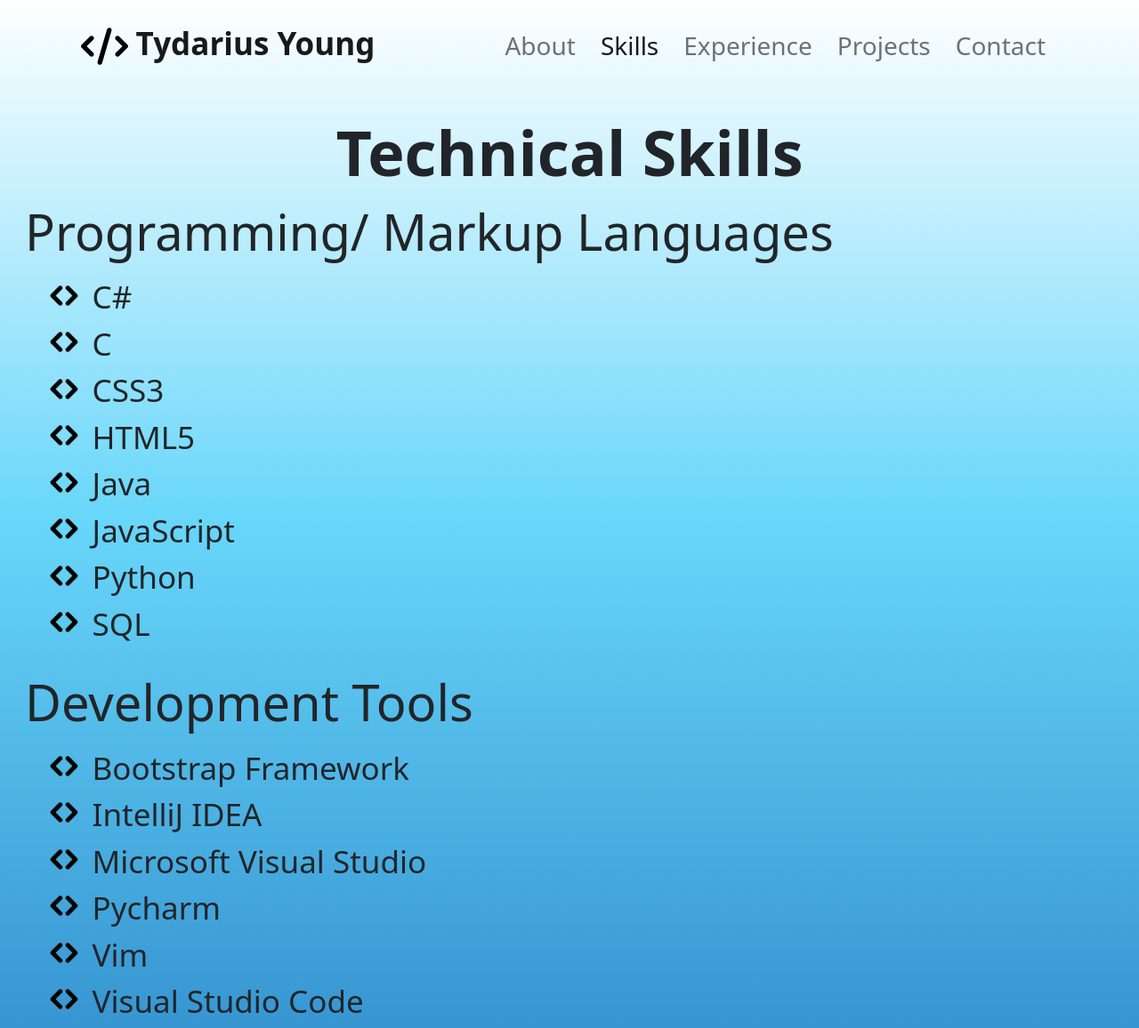
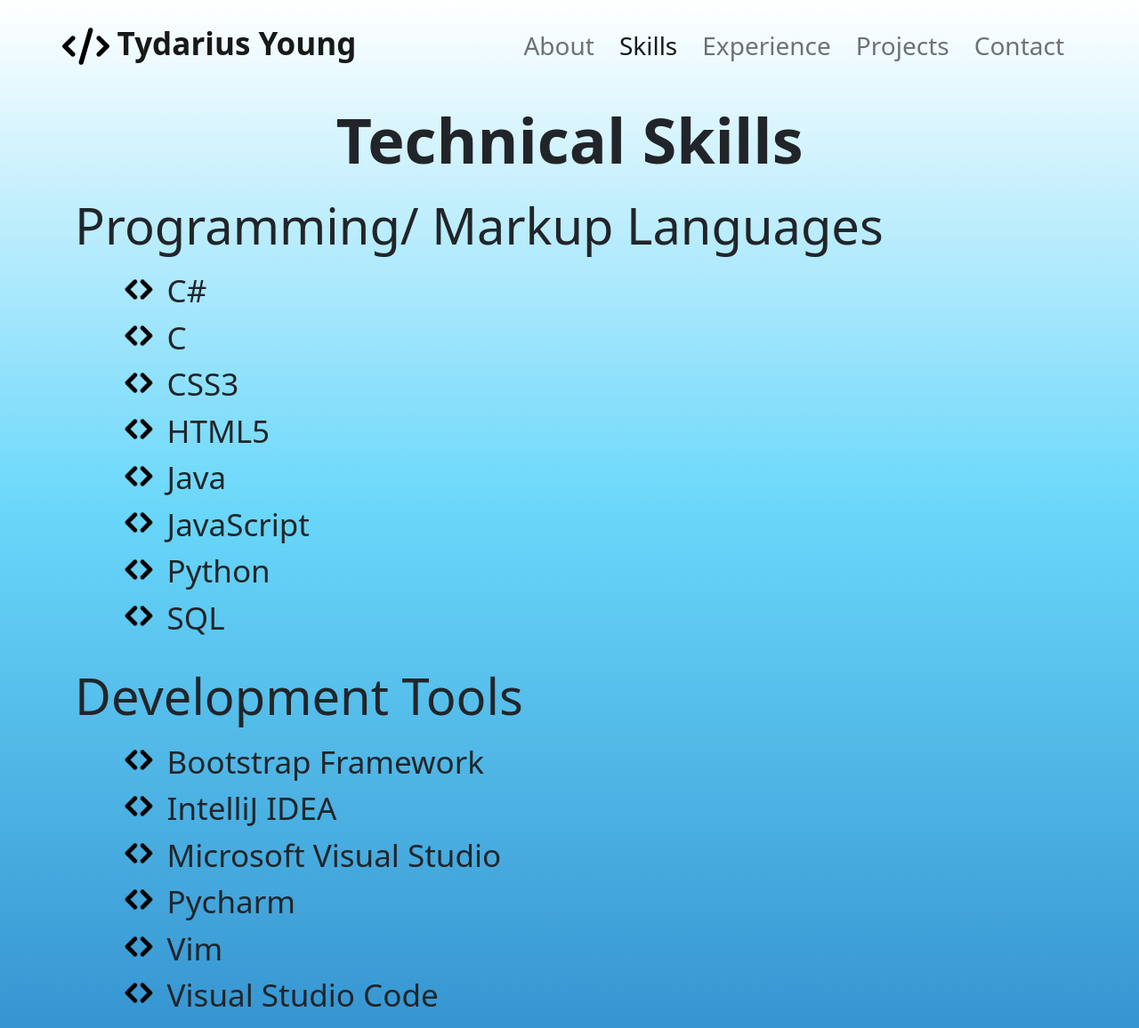
Before and after one commit to ty-portfolio/ty-portfolio.github.io, a plain HTML site: page skills.html in a window 1280 px wide. Shown: the whole page at 89% size. Drawn offline with nearby package versions, Linux system fonts and the light colour scheme.

Commit message:
Made small UI changes (mainly increased side padding in main section and other locations)

```diff
--- a/css/portfolio-style.css
+++ b/css/portfolio-style.css
@@ -13,11 +13,11 @@ nav > a > img {
     height: 1.875rem !important;
 }
 
-ul.skills-list {
+ul.portfolio-list {
     list-style-type: none;
 }
 
-ul.skills-list > li::before {
+ul.portfolio-list > li::before {
     content: '';
     display: inline-block;
     line-height: 1.25rem !important;
--- a/skills.html
+++ b/skills.html
@@ -15,7 +15,7 @@
     <body class="background-gradient">
         <header>
             <!-- Responsive Navbar -->
-            <div class="container pb-3">
+            <div class="container px-0 pb-2">
                 <nav class="navbar navbar-expand-lg navbar-light">
                     <a href="index.html" class="navbar-brand fw-bold">
                         <img src="images/code-solid.svg" alt="Portfolio Logo" class="d-inline-block">
@@ -44,12 +44,12 @@
             </div>
 
             <!-- Page Heading -->
-            <h1 class="text-center fw-bold" id="page-heading">Technical Skills</h1>
+            <h1 class="pb-1 text-center fw-bold" id="page-heading">Technical Skills</h1>
         </header>
 
-        <main>
-            <h2 class="px-3">Programming/ Markup Languages</h2>
-            <ul class="skills-list fs-5">
+        <main class="px-5">
+            <h2>Programming/ Markup Languages</h2>
+            <ul class="portfolio-list fs-5">
                 <li>C#</li>
                 <li>C</li>
                 <li>CSS3</li>
@@ -59,8 +59,8 @@
                 <li>Python</li>
                 <li>SQL</li>
             </ul>
-            <h2 class="px-3">Development Tools</h2>
-            <ul class="skills-list fs-5">
+            <h2>Development Tools</h2>
+            <ul class="portfolio-list fs-5">
                 <li>Bootstrap Framework</li>
                 <li>IntelliJ IDEA</li>
                 <li>Microsoft Visual Studio</li>
```
Also changed, not shown: index.html (+4 -4 lines).
